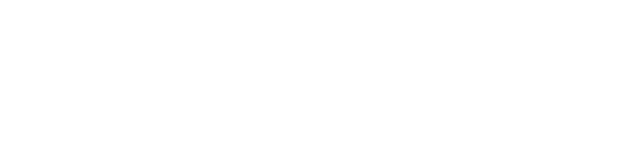
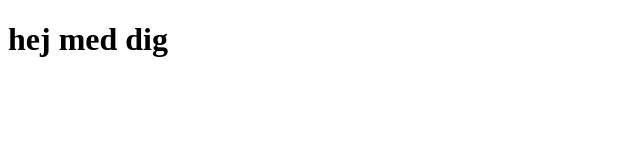
Before and after one commit to nutellamark/leg_med_git, a plain HTML site: page index.html in a window 1280 px wide. Shown: the whole page, without its empty margins (0-640 px from the left). Drawn offline with Linux system fonts and the light colour scheme.

Commit message:
laver h1

```diff
--- a/index.html
+++ b/index.html
@@ -8,6 +8,9 @@
 </head>
 
 <body>
+    <h1>hej med dig</h1>
+
+
 
 </body>
 
```
